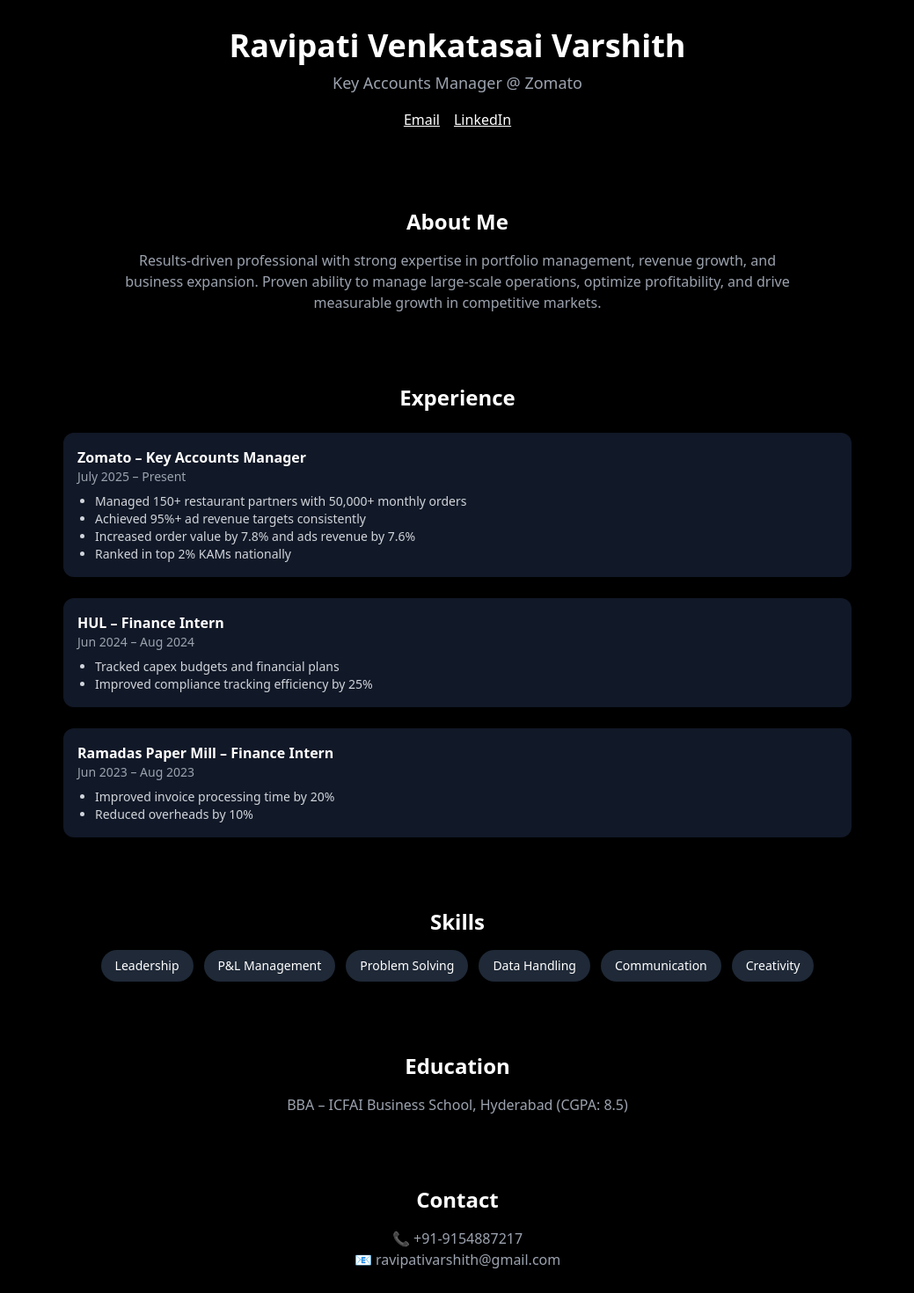
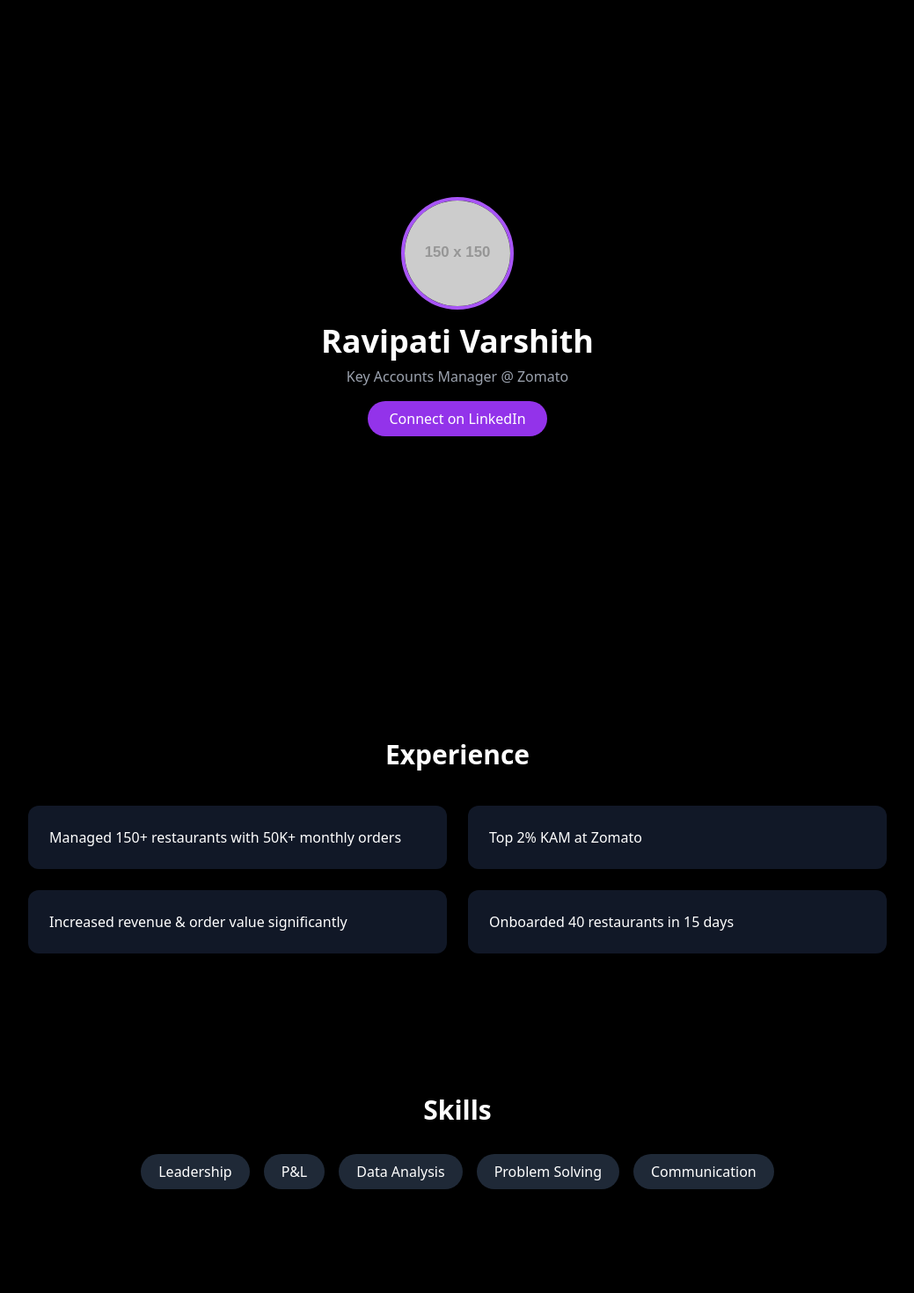
Before and after one commit to ravipativarshith-hash/varshith-portfolio, a React (Vite) app: page / in a window 1280 px wide. Shown: the part 40-1510 px from the top of the page at 88% size, without its empty margins (120-1159 px from the left). Built offline with nearby package versions, Linux system fonts and the light colour scheme.

Commit message:
premium design update

```diff
--- a/src/App.tsx
+++ b/src/App.tsx
@@ -2,104 +2,117 @@ import { motion } from "framer-motion";
 
 export default function App() {
   return (
-    <div className="bg-black text-white min-h-screen p-6 font-sans">
+    <div className="bg-black text-white min-h-screen font-sans">
 
       {/* HERO */}
-      <section className="text-center py-12">
-        <h1 className="text-4xl font-bold">
-          Ravipati Venkatasai Varshith
-        </h1>
-        <p className="mt-2 text-lg text-gray-400">
+      <section className="h-screen flex flex-col justify-center items-center text-center px-6">
+        <motion.img
+          src="https://via.placeholder.com/150"
+          alt="profile"
+          className="w-32 h-32 rounded-full mb-4 border-4 border-purple-500"
+          initial={{ scale: 0 }}
+          animate={{ scale: 1 }}
+          transition={{ duration: 0.6 }}
+        />
+
+        <motion.h1
+          className="text-4xl font-bold"
+          initial={{ opacity: 0, y: 50 }}
+          animate={{ opacity: 1, y: 0 }}
+        >
+          Ravipati Varshith
+        </motion.h1>
+
+        <motion.p
+          className="text-gray-400 mt-2"
+          initial={{ opacity: 0 }}
+          animate={{ opacity: 1 }}
+        >
           Key Accounts Manager @ Zomato
-        </p>
-        <div className="mt-4 space-x-4">
-          <a href="mailto:ravipativarshith@gmail.com" className="underline">
-            Email
-          </a>
-          <a href="https://www.linkedin.com/in/varshith-ravipati" target="_blank" className="underline">
-            LinkedIn
-          </a>
-        </div>
-      </section>
+        </motion.p>
 
-      {/* ABOUT */}
-      <section className="py-10 max-w-3xl mx-auto text-center">
-        <h2 className="text-2xl font-semibold mb-4">About Me</h2>
-        <p className="text-gray-400">
-          Results-driven professional with strong expertise in portfolio management,
-          revenue growth, and business expansion. Proven ability to manage large-scale
-          operations, optimize profitability, and drive measurable growth in competitive markets.
-        </p>
+        <motion.a
+          href="https://www.linkedin.com/in/varshith-ravipati"
+          target="_blank"
+          className="mt-4 px-6 py-2 bg-purple-600 rounded-full"
+          whileHover={{ scale: 1.1 }}
+        >
+          Connect on LinkedIn
+        </motion.a>
       </section>
 
       {/* EXPERIENCE */}
-      <section className="py-10 max-w-4xl mx-auto">
-        <h2 className="text-2xl font-semibold mb-6 text-center">Experience</h2>
+      <section className="py-20 px-6 max-w-5xl mx-auto">
+        <h2 className="text-3xl font-bold text-center mb-10">Experience</h2>
 
-        <div className="space-y-6">
-          <motion.div whileHover={{ scale: 1.02 }} className="p-4 bg-gray-900 rounded-xl">
-            <h3 className="font-bold">Zomato – Key Accounts Manager</h3>
-            <p className="text-gray-400 text-sm">July 2025 – Present</p>
-            <ul className="list-disc ml-5 mt-2 text-gray-300 text-sm">
-              <li>Managed 150+ restaurant partners with 50,000+ monthly orders</li>
-              <li>Achieved 95%+ ad revenue targets consistently</li>
-              <li>Increased order value by 7.8% and ads revenue by 7.6%</li>
-              <li>Ranked in top 2% KAMs nationally</li>
-            </ul>
-          </motion.div>
-
-          <motion.div whileHover={{ scale: 1.02 }} className="p-4 bg-gray-900 rounded-xl">
-            <h3 className="font-bold">HUL – Finance Intern</h3>
-            <p className="text-gray-400 text-sm">Jun 2024 – Aug 2024</p>
-            <ul className="list-disc ml-5 mt-2 text-gray-300 text-sm">
-              <li>Tracked capex budgets and financial plans</li>
-              <li>Improved compliance tracking efficiency by 25%</li>
-            </ul>
-          </motion.div>
-
-          <motion.div whileHover={{ scale: 1.02 }} className="p-4 bg-gray-900 rounded-xl">
-            <h3 className="font-bold">Ramadas Paper Mill – Finance Intern</h3>
-            <p className="text-gray-400 text-sm">Jun 2023 – Aug 2023</p>
-            <ul className="list-disc ml-5 mt-2 text-gray-300 text-sm">
-              <li>Improved invoice processing time by 20%</li>
-              <li>Reduced overheads by 10%</li>
-            </ul>
-          </motion.div>
+        <div className="grid md:grid-cols-2 gap-6">
+          {[
+            "Managed 150+ restaurants with 50K+ monthly orders",
+            "Top 2% KAM at Zomato",
+            "Increased revenue & order value significantly",
+            "Onboarded 40 restaurants in 15 days"
+          ].map((item, i) => (
+            <motion.div
+              key={i}
+              className="p-6 bg-gray-900 rounded-xl shadow-lg"
+              whileHover={{ scale: 1.05 }}
+            >
+              {item}
+            </motion.div>
+          ))}
         </div>
       </section>
 
       {/* SKILLS */}
-      <section className="py-10 text-center">
-        <h2 className="text-2xl font-semibold mb-4">Skills</h2>
-        <div className="flex flex-wrap justify-center gap-3">
+      <section className="py-20 text-center">
+        <h2 className="text-3xl font-bold mb-8">Skills</h2>
+
+        <div className="flex flex-wrap justify-center gap-4">
           {[
             "Leadership",
-            "P&L Management",
+            "P&L",
+            "Data Analysis",
             "Problem Solving",
-            "Data Handling",
-            "Communication",
-            "Creativity"
+            "Communication"
           ].map((skill) => (
-            <span key={skill} className="px-4 py-2 bg-gray-800 rounded-full text-sm">
+            <motion.div
+              key={skill}
+              className="px-5 py-2 bg-gray-800 rounded-full"
+              whileHover={{ scale: 1.2 }}
+            >
               {skill}
-            </span>
+            </motion.div>
           ))}
         </div>
       </section>
 
-      {/* EDUCATION */}
-      <section className="py-10 text-center">
-        <h2 className="text-2xl font-semibold mb-4">Education</h2>
-        <p className="text-gray-400">
-          BBA – ICFAI Business School, Hyderabad (CGPA: 8.5)
-        </p>
+      {/* PROJECTS */}
+      <section className="py-20 px-6 max-w-5xl mx-auto">
+        <h2 className="text-3xl font-bold text-center mb-10">Projects</h2>
+
+        <div className="grid md:grid-cols-2 gap-6">
+          {[
+            "Portfolio Website",
+            "Restaurant Growth Strategy",
+            "Excel Dashboard",
+            "Market Expansion Case Study"
+          ].map((project) => (
+            <motion.div
+              key={project}
+              className="p-6 bg-gray-900 rounded-xl"
+              whileHover={{ scale: 1.05 }}
+            >
+              {project}
+            </motion.div>
+          ))}
+        </div>
       </section>
 
       {/* CONTACT */}
-      <section className="py-10 text-center">
-        <h2 className="text-2xl font-semibold mb-4">Contact</h2>
-        <p className="text-gray-400">📞 +91-9154887217</p>
-        <p className="text-gray-400">📧 ravipativarshith@gmail.com</p>
+      <section className="py-20 text-center">
+        <h2 className="text-3xl font-bold mb-4">Contact</h2>
+        <p className="text-gray-400">+91-9154887217</p>
+        <p className="text-gray-400">ravipativarshith@gmail.com</p>
       </section>
 
     </div>
```
